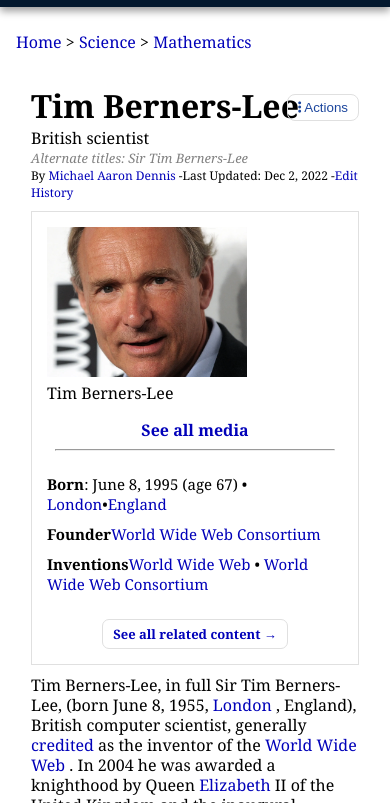
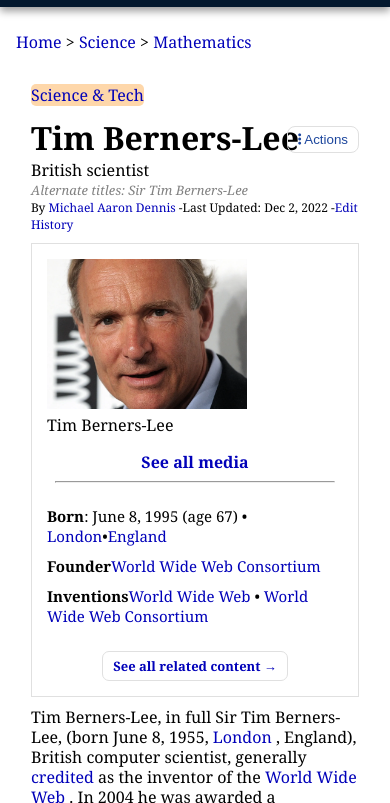
Before and after one commit to BurakTC/tim-berners-lee, a website built with Vite: page index.html in a window 390 px wide. Shown: the part 36-839 px from the top of the page. Built offline with nearby package versions, Linux system fonts and the light colour scheme.

Commit message:
Addingtag science&tech

```diff
--- a/index.html
+++ b/index.html
@@ -74,6 +74,7 @@
     <section id="path"><a href="#">Home</a> > <a href="#">Science</a> > <a href="#">Mathematics</a></section>
 
     <section id="biography">
+      <a href="#" id="sciencetag">Science & Tech </a>
       <section id="biotitle">
         <h1>Tim Berners-Lee</h1>
         <h4>British scientist</h4>
--- a/style.css
+++ b/style.css
@@ -186,11 +186,22 @@
   padding: 5px 10px 5px 10px;
   border-radius: 8px;
   border: 1.5px solid #e0e0e0;
+
   position: absolute; /* Position absolue pour #actionmob */
   top: 10px;
   right: 0;
 
 }
+
+#sciencetag{
+  background-color: #fed7aa;
+  border:none;
+  border-radius: 5px;
+  width: fit-content;
+  display: none;
+}
+
+
 
 
 
@@ -226,4 +237,7 @@
   #biotitle{
     position: relative;
   }
+  #sciencetag{
+    display: block;
+  }
 }
```
